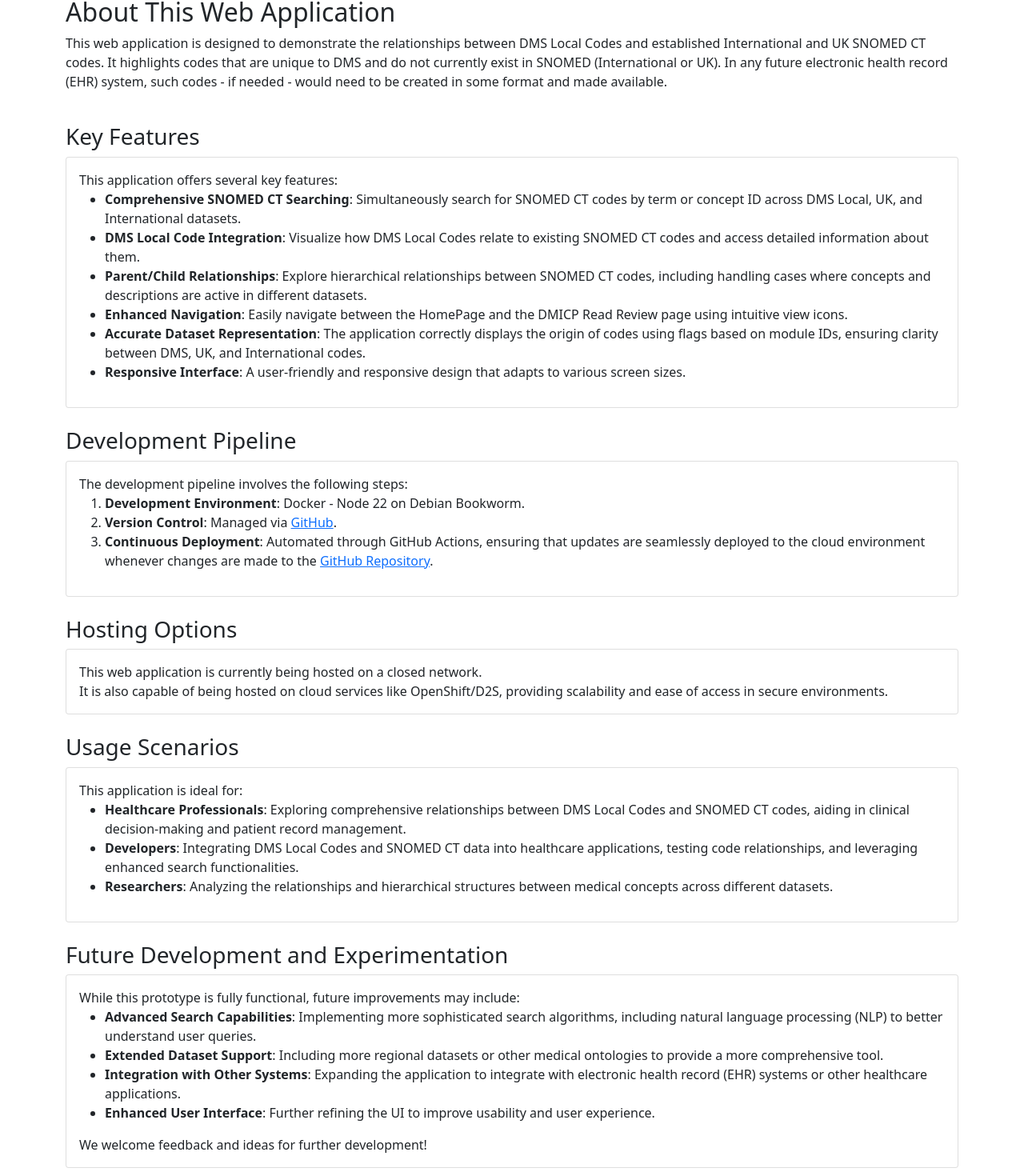
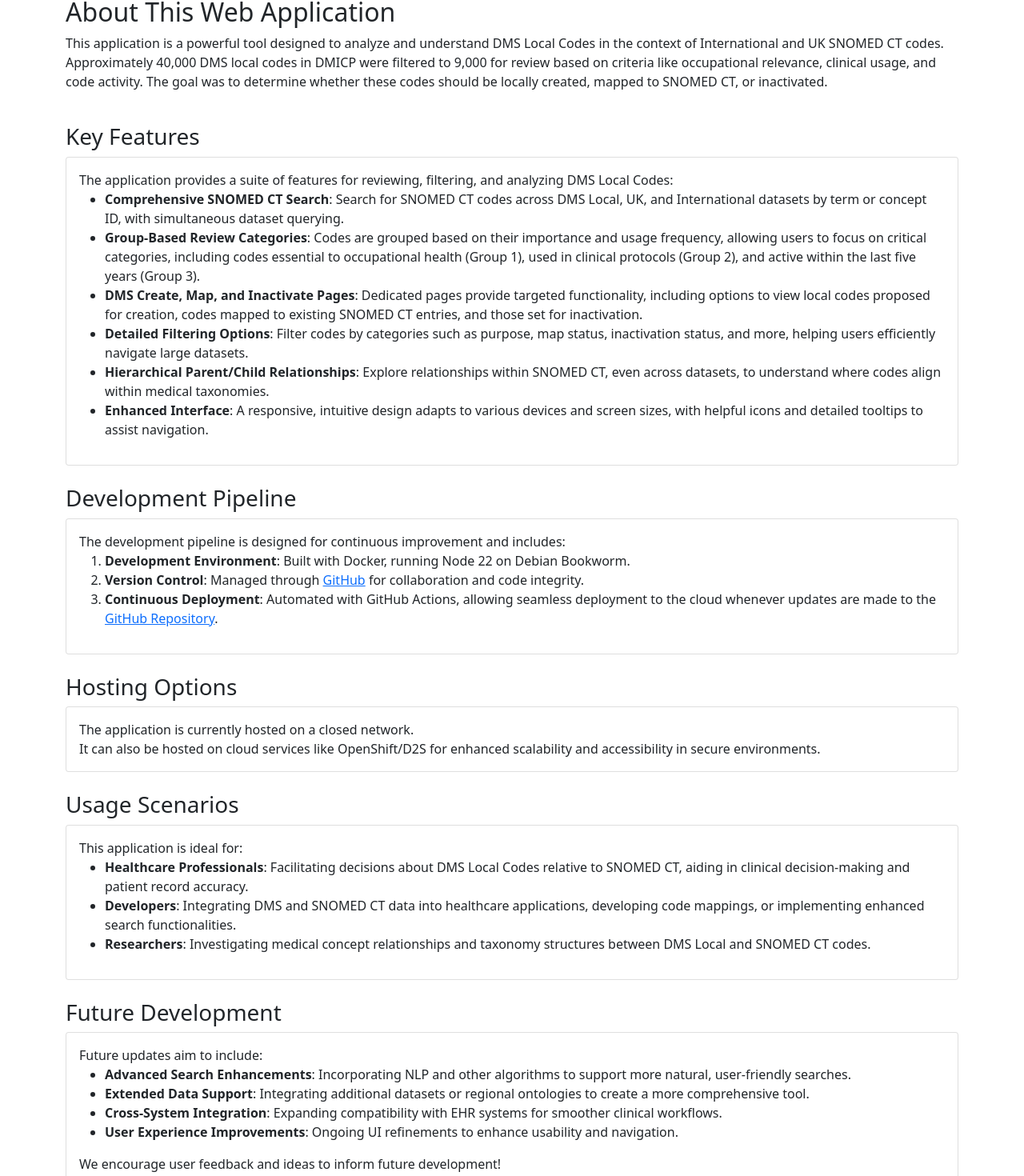
Before and after one commit to MikeForde/SnowFusionD2S, a React (Create React App) app in the folder client/: page /aboutwebapp in a window 1280 px wide. Shown: the part 108-1578 px from the top of the page at 80% size. Built offline with nearby package versions, Linux system fonts and the light colour scheme; no server answers.

Commit message:
Update aboutwebapp

```diff
--- a/client/src/pages/AboutWebappPage.js
+++ b/client/src/pages/AboutWebappPage.js
@@ -3,13 +3,14 @@ import { Container, Row, Col, Card } from 'react-bootstrap';
 
 function AboutWebAppPage() {
     const isHostedOnAzure = window.location.href.includes("snofusion-d2s");
+
     return (
         <Container className="mt-5">
             <Row>
                 <Col>
                     <h2>About This Web Application</h2>
                     <p>
-                        This web application is designed to demonstrate the relationships between DMS Local Codes and established International and UK SNOMED CT codes. It highlights codes that are unique to DMS and do not currently exist in SNOMED (International or UK). In any future electronic health record (EHR) system, such codes - if needed - would need to be created in some format and made available.
+                        This application is a powerful tool designed to analyze and understand DMS Local Codes in the context of International and UK SNOMED CT codes. Approximately 40,000 DMS local codes in DMICP were filtered to 9,000 for review based on criteria like occupational relevance, clinical usage, and code activity. The goal was to determine whether these codes should be locally created, mapped to SNOMED CT, or inactivated.
                     </p>
                 </Col>
             </Row>
@@ -19,14 +20,14 @@ function AboutWebAppPage() {
                     <Card>
                         <Card.Body>
                             <Card.Text>
-                                This application offers several key features:
+                                The application provides a suite of features for reviewing, filtering, and analyzing DMS Local Codes:
                                 <ul>
-                                    <li><strong>Comprehensive SNOMED CT Searching</strong>: Simultaneously search for SNOMED CT codes by term or concept ID across DMS Local, UK, and International datasets.</li>
-                                    <li><strong>DMS Local Code Integration</strong>: Visualize how DMS Local Codes relate to existing SNOMED CT codes and access detailed information about them.</li>
-                                    <li><strong>Parent/Child Relationships</strong>: Explore hierarchical relationships between SNOMED CT codes, including handling cases where concepts and descriptions are active in different datasets.</li>
-                                    <li><strong>Enhanced Navigation</strong>: Easily navigate between the HomePage and the DMICP Read Review page using intuitive view icons.</li>
-                                    <li><strong>Accurate Dataset Representation</strong>: The application correctly displays the origin of codes using flags based on module IDs, ensuring clarity between DMS, UK, and International codes.</li>
-                                    <li><strong>Responsive Interface</strong>: A user-friendly and responsive design that adapts to various screen sizes.</li>
+                                    <li><strong>Comprehensive SNOMED CT Search</strong>: Search for SNOMED CT codes across DMS Local, UK, and International datasets by term or concept ID, with simultaneous dataset querying.</li>
+                                    <li><strong>Group-Based Review Categories</strong>: Codes are grouped based on their importance and usage frequency, allowing users to focus on critical categories, including codes essential to occupational health (Group 1), used in clinical protocols (Group 2), and active within the last five years (Group 3).</li>
+                                    <li><strong>DMS Create, Map, and Inactivate Pages</strong>: Dedicated pages provide targeted functionality, including options to view local codes proposed for creation, codes mapped to existing SNOMED CT entries, and those set for inactivation.</li>
+                                    <li><strong>Detailed Filtering Options</strong>: Filter codes by categories such as purpose, map status, inactivation status, and more, helping users efficiently navigate large datasets.</li>
+                                    <li><strong>Hierarchical Parent/Child Relationships</strong>: Explore relationships within SNOMED CT, even across datasets, to understand where codes align within medical taxonomies.</li>
+                                    <li><strong>Enhanced Interface</strong>: A responsive, intuitive design adapts to various devices and screen sizes, with helpful icons and detailed tooltips to assist navigation.</li>
                                 </ul>
                             </Card.Text>
                         </Card.Body>
@@ -39,11 +40,11 @@ function AboutWebAppPage() {
                     <Card>
                         <Card.Body>
                             <Card.Text>
-                                The development pipeline involves the following steps:
+                                The development pipeline is designed for continuous improvement and includes:
                                 <ol>
-                                    <li><strong>Development Environment</strong>: Docker - Node 22 on Debian Bookworm.</li>
-                                    <li><strong>Version Control</strong>: Managed via <a href="https://github.com/MikeForde/SnowFusionD2S" target="_blank" rel="noopener noreferrer">GitHub</a>.</li>
-                                    <li><strong>Continuous Deployment</strong>: Automated through GitHub Actions, ensuring that updates are seamlessly deployed to the cloud environment whenever changes are made to the <a href="https://github.com/MikeForde/SnowFusionD2S" target="_blank" rel="noopener noreferrer">GitHub Repository</a>.</li>
+                                    <li><strong>Development Environment</strong>: Built with Docker, running Node 22 on Debian Bookworm.</li>
+                                    <li><strong>Version Control</strong>: Managed through <a href="https://github.com/MikeForde/SnowFusionD2S" target="_blank" rel="noopener noreferrer">GitHub</a> for collaboration and code integrity.</li>
+                                    <li><strong>Continuous Deployment</strong>: Automated with GitHub Actions, allowing seamless deployment to the cloud whenever updates are made to the <a href="https://github.com/MikeForde/SnowFusionD2S" target="_blank" rel="noopener noreferrer">GitHub Repository</a>.</li>
                                 </ol>
                             </Card.Text>
                         </Card.Body>
@@ -58,13 +59,13 @@ function AboutWebAppPage() {
                             <Card.Text>
                                 {isHostedOnAzure ? (
                                     <>
-                                        This web application is currently being hosted on MODNET D2S.<br />
-                                        It can be deployed on a variety of platforms, including standalone Linux systems, virtual machines (VMs), or Docker containers, providing flexibility for different hosting environments.
+                                        The application is currently hosted on MODNET D2S.<br />
+                                        It supports flexible deployment across platforms like standalone Linux systems, virtual machines (VMs), or Docker containers, catering to diverse hosting requirements.
                                     </>
                                 ) : (
                                     <>
-                                        This web application is currently being hosted on a closed network.<br />
-                                        It is also capable of being hosted on cloud services like OpenShift/D2S, providing scalability and ease of access in secure environments.
+                                        The application is currently hosted on a closed network.<br />
+                                        It can also be hosted on cloud services like OpenShift/D2S for enhanced scalability and accessibility in secure environments.
                                     </>
                                 )}
                             </Card.Text>
@@ -80,9 +81,9 @@ function AboutWebAppPage() {
                             <Card.Text>
                                 This application is ideal for:
                                 <ul>
-                                    <li><strong>Healthcare Professionals</strong>: Exploring comprehensive relationships between DMS Local Codes and SNOMED CT codes, aiding in clinical decision-making and patient record management.</li>
-                                    <li><strong>Developers</strong>: Integrating DMS Local Codes and SNOMED CT data into healthcare applications, testing code relationships, and leveraging enhanced search functionalities.</li>
-                                    <li><strong>Researchers</strong>: Analyzing the relationships and hierarchical structures between medical concepts across different datasets.</li>
+                                    <li><strong>Healthcare Professionals</strong>: Facilitating decisions about DMS Local Codes relative to SNOMED CT, aiding in clinical decision-making and patient record accuracy.</li>
+                                    <li><strong>Developers</strong>: Integrating DMS and SNOMED CT data into healthcare applications, developing code mappings, or implementing enhanced search functionalities.</li>
+                                    <li><strong>Researchers</strong>: Investigating medical concept relationships and taxonomy structures between DMS Local and SNOMED CT codes.</li>
                                 </ul>
                             </Card.Text>
                         </Card.Body>
@@ -91,18 +92,18 @@ function AboutWebAppPage() {
             </Row>
             <Row className="mt-4">
                 <Col>
-                    <h3>Future Development and Experimentation</h3>
+                    <h3>Future Development</h3>
                     <Card>
                         <Card.Body>
                             <Card.Text>
-                                While this prototype is fully functional, future improvements may include:
+                                Future updates aim to include:
                                 <ul>
-                                    <li><strong>Advanced Search Capabilities</strong>: Implementing more sophisticated search algorithms, including natural language processing (NLP) to better understand user queries.</li>
-                                    <li><strong>Extended Dataset Support</strong>: Including more regional datasets or other medical ontologies to provide a more comprehensive tool.</li>
-                                    <li><strong>Integration with Other Systems</strong>: Expanding the application to integrate with electronic health record (EHR) systems or other healthcare applications.</li>
-                                    <li><strong>Enhanced User Interface</strong>: Further refining the UI to improve usability and user experience.</li>
+                                    <li><strong>Advanced Search Enhancements</strong>: Incorporating NLP and other algorithms to support more natural, user-friendly searches.</li>
+                                    <li><strong>Extended Data Support</strong>: Integrating additional datasets or regional ontologies to create a more comprehensive tool.</li>
+                                    <li><strong>Cross-System Integration</strong>: Expanding compatibility with EHR systems for smoother clinical workflows.</li>
+                                    <li><strong>User Experience Improvements</strong>: Ongoing UI refinements to enhance usability and navigation.</li>
                                 </ul>
-                                We welcome feedback and ideas for further development!
+                                We encourage user feedback and ideas to inform future development!
                             </Card.Text>
                         </Card.Body>
                     </Card>
--- a/client/src/pages/LandingPage.js
+++ b/client/src/pages/LandingPage.js
@@ -15,7 +15,7 @@ import "./Page.css" // Import the CSS file
 function LandingPage() {
   return (
     <Container className="mt-5">
-      <h2>Welcome to the DMS Local Code Review Application</h2>
+      <h2>Welcome to SnowFusion - the DMS Local Code Review WebApp</h2>
       <p>
         The Defence Medical Information Capability Programme (DMICP) includes approximately{' '}
         <strong>40,000</strong> DMS local codes. From these, about <strong>9,000</strong> codes were
```
